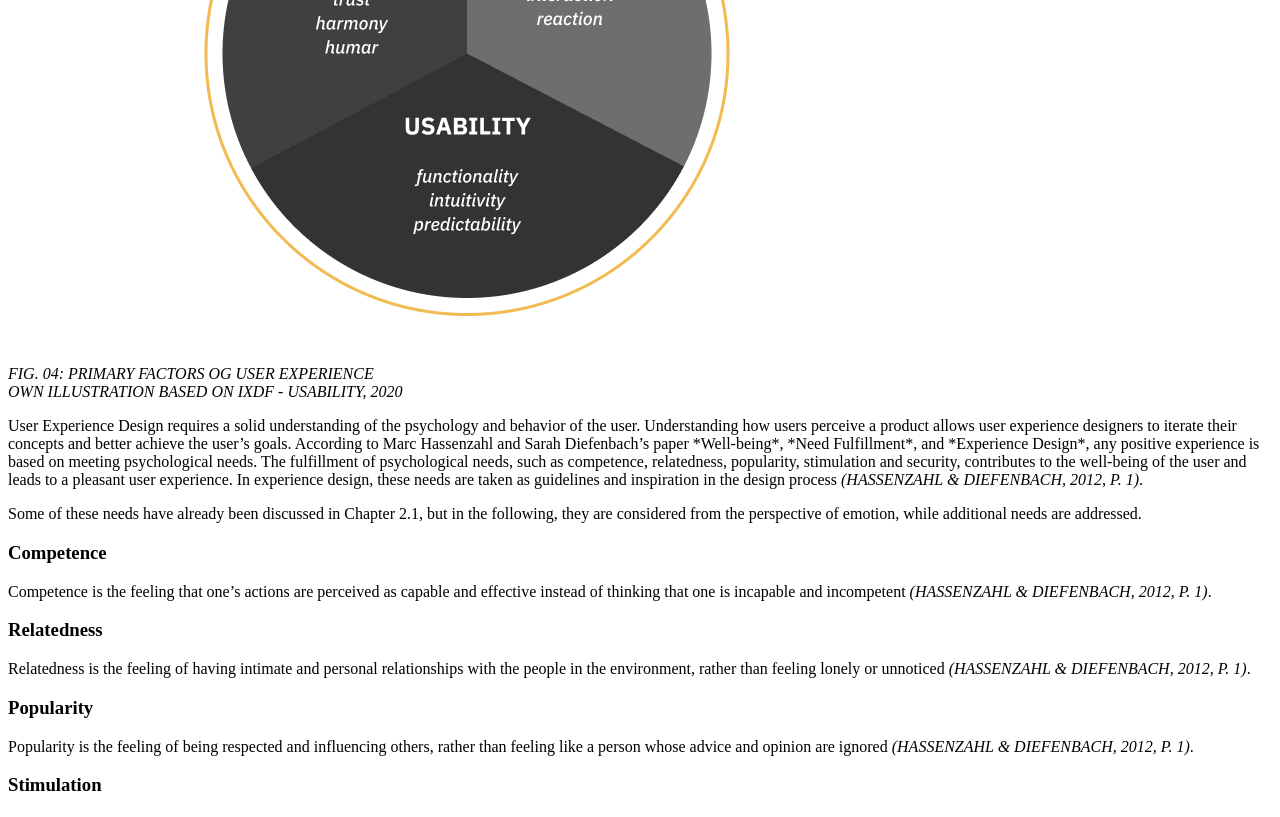
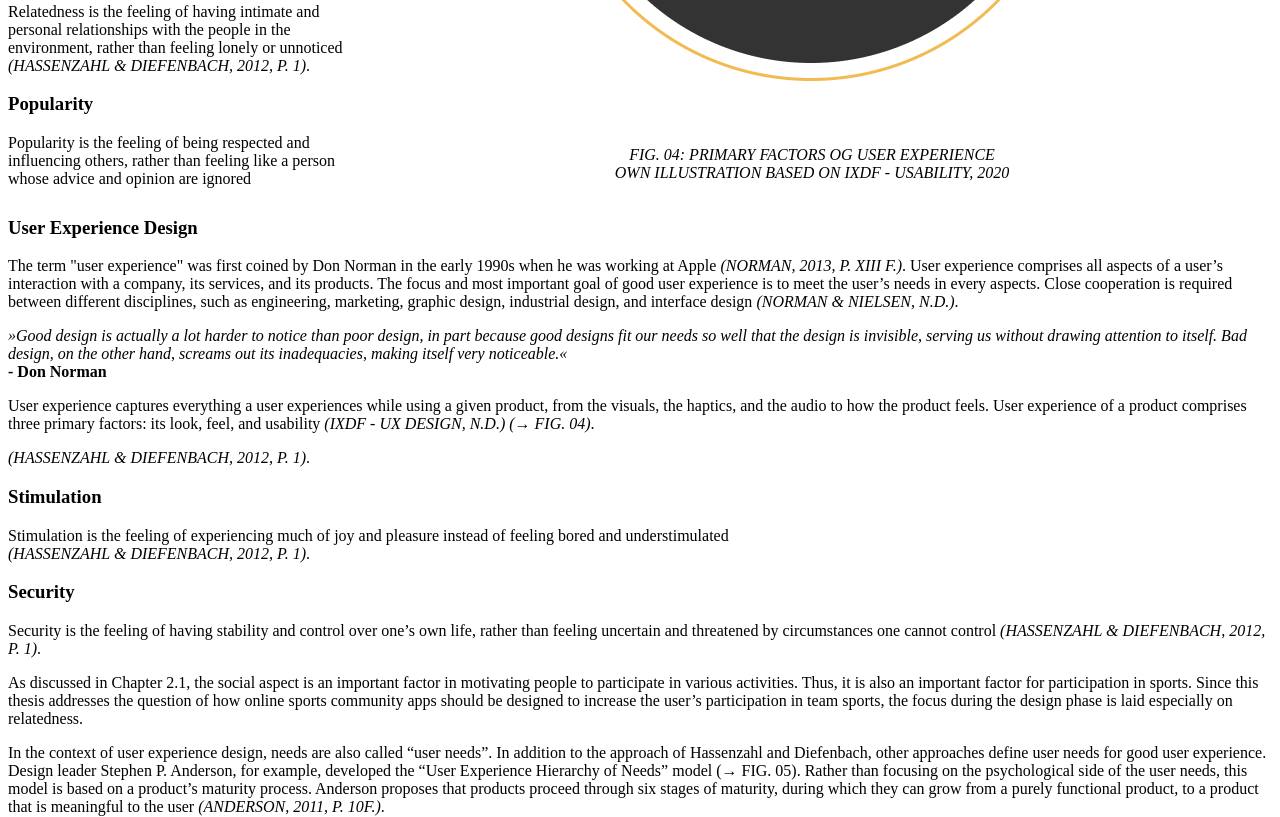
Before and after one commit to mi-classroom/webdev-fd-2021-basics-sebastianbroc, a plain HTML site: page _data/chapter/design-principles.html in a window 1280 px wide. Shown: the part 696-1513 px from the top of the page. Drawn offline with Linux system fonts and the light colour scheme.

Commit message:
Aligned IMG Horizontally

```diff
--- a/_data/chapter/design-principles.html
+++ b/_data/chapter/design-principles.html
@@ -6,6 +6,17 @@
         The challenge is to develop an application that tries to increase the user’s participation in team sports through online communities. Several factors play into the success of this concept. It is not possible to achieve this goal if the application is not properly designed. To achieve this, design principles of several disciplines are applied to achieve a user-centric solution.
         </p>
 
+        <div class="block" style="float:right">
+            <img src="user-experience.png">
+            <br>
+            <p align="center">
+            <i>FIG. 04: PRIMARY FACTORS OG USER EXPERIENCE<br>
+                OWN ILLUSTRATION BASED ON IXDF - USABILITY, 2020
+            </i>
+            </p>
+            </div>
+
+        <div class="block" style=float:left; style=padding:20px>
         <h3>User Experience Design</h3>
         <p>
             The term "user experience" was first coined by Don Norman in the early 1990s when he was working at Apple <i>(NORMAN, 2013, P. XIII F.)</i>. User experience comprises all aspects of a user’s interaction with a company, its services, and its products. The focus and most important goal of good user experience is to meet the user’s needs in every aspects. Close cooperation is required between different disciplines, such as engineering, marketing, graphic design, industrial design, and interface design <i>(NORMAN & NIELSEN, N.D.)</i>.
@@ -22,16 +33,12 @@
         <p>
         User experience captures everything a user experiences while using a given product, from the visuals, the haptics, and the audio to how the product feels. User experience of a product comprises three primary factors: its look, feel, and usability <i>(IXDF - UX DESIGN, N.D.) (→ FIG. 04)</i>.
         </p>
+        </div>
 
-
-        <img src="user-experience.png">
-        <br>
-        <i>FIG. 04: PRIMARY FACTORS OG USER EXPERIENCE<br>
-            OWN ILLUSTRATION BASED ON IXDF - USABILITY, 2020</i>
 
 
         <p>
-            User Experience Design requires a solid understanding of the psychology and behavior of the user. Understanding how users perceive a product allows user experience designers to iterate their concepts and better achieve the user’s goals. According to Marc Hassenzahl and Sarah Diefenbach’s paper *Well-being*, *Need Fulfillment*, and *Experience Design*, any positive experience is based on meeting psychological needs. The fulfillment of psychological needs, such as competence, relatedness, popularity, stimulation and security, contributes to the well-being of the user and leads to a pleasant user experience. In experience design, these needs are taken as guidelines and inspiration in the design process <i>(HASSENZAHL & DIEFENBACH, 2012, P. 1)</i>.
+            User Experience Design requires a solid understanding of the psychology and behavior of the user. Understanding how users perceive a product allows user experience designers to iterate their concepts and better achieve the user’s goals. According to Marc Hassenzahl and Sarah Diefenbach’s paper *Well-being*, *Need Fulfillment*, and *Experience Design*, any positive experience is based on meeting psychological needs. The fulfillment of psychological needs, such as competence, relatedness, popularity, stimulation and security, contributes to the well-being of the user and leads to a pleasant user experience. In experience design, these needs are taken as guidelines and inspiration in the design process <br><i>(HASSENZAHL & DIEFENBACH, 2012, P. 1)</i>.
         </p>
 
         <p>
@@ -50,12 +57,12 @@
 
         <h3>Popularity</h3>
         <p>
-            Popularity is the feeling of being respected and influencing others, rather than feeling like a person whose advice and opinion are ignored <i>(HASSENZAHL & DIEFENBACH, 2012, P. 1)</i>.
+            Popularity is the feeling of being respected and influencing others, rather than feeling like a person whose advice and opinion are ignored <br><i>(HASSENZAHL & DIEFENBACH, 2012, P. 1)</i>.
         </p>
 
         <h3>Stimulation</h3>
         <p>
-            Stimulation is the feeling of experiencing much of joy and pleasure instead of feeling bored and understimulated <i>(HASSENZAHL & DIEFENBACH, 2012, P. 1)</i>.
+            Stimulation is the feeling of experiencing much of joy and pleasure instead of feeling bored and understimulated <br><i>(HASSENZAHL & DIEFENBACH, 2012, P. 1)</i>.
         </p>
 
         <h3>Security</h3>
```
